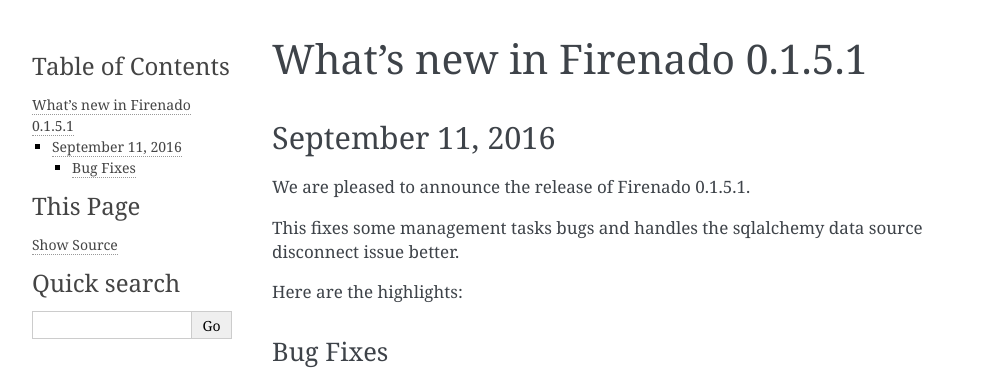
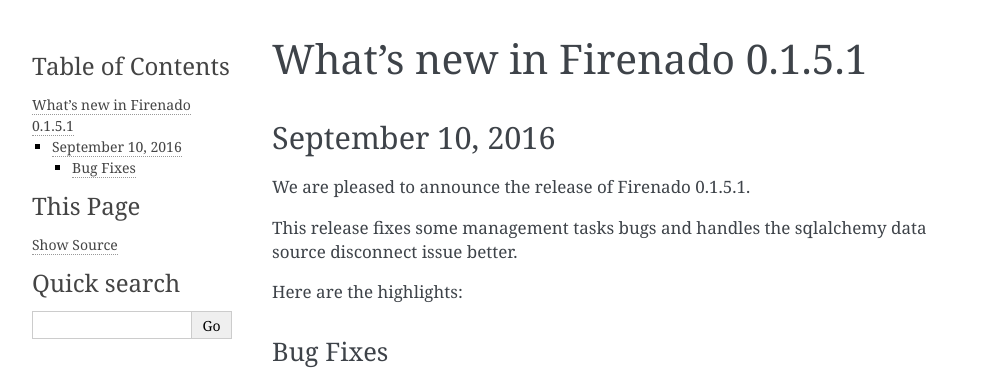
Before and after one commit to candango/firenado, a Sphinx documentation site: the page built from docs/releases/v0.1.5.1.rst, in a window 1280 px wide. Shown: the top 369 px of the page, without its empty margins (148-1141 px from the left). Built offline with Sphinx 7.4.7, drawn with Linux system fonts in a browser that asks for light colours; pages that are not in the unit, such as notebooks, are missing from menus.

Commit message:
Releasing earlier.

```diff
--- a/docs/releases/v0.1.5.1.rst
+++ b/docs/releases/v0.1.5.1.rst
@@ -1,13 +1,13 @@
 What's new in Firenado 0.1.5.1
 ==============================
 
-September 11, 2016
+September 10, 2016
 ------------------
 
 We are pleased to announce the release of Firenado 0.1.5.1.
 
-This fixes some management tasks bugs and handles the sqlalchemy data source
-disconnect issue better.
+This release fixes some management tasks bugs and handles the sqlalchemy data
+source disconnect issue better.
 
 Here are the highlights:
 
```
